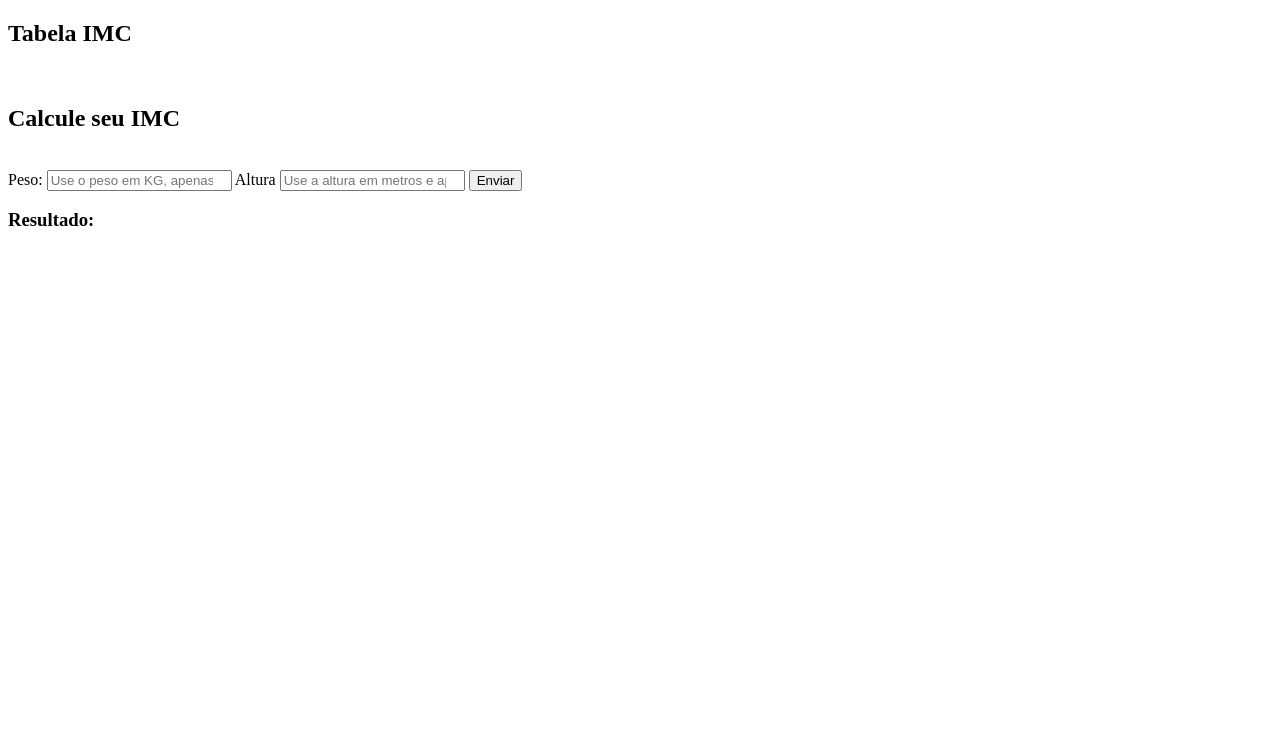
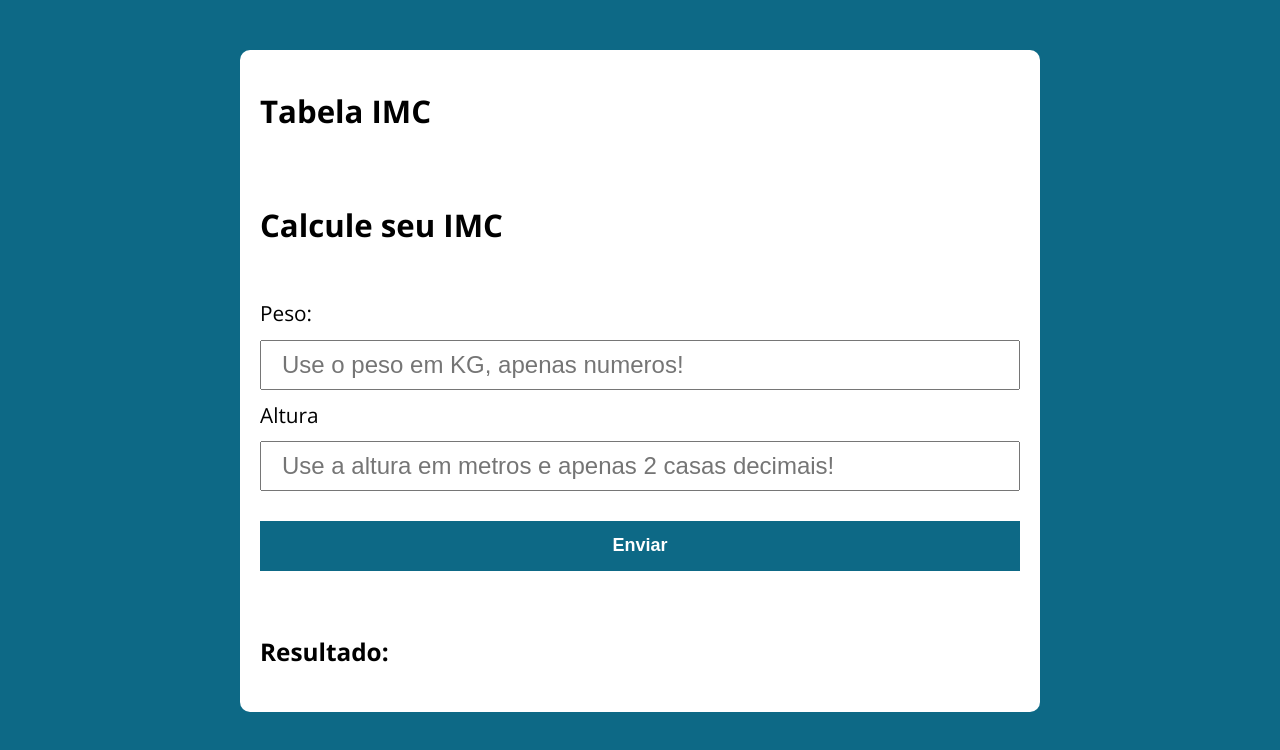
Before and after one commit to Pedrohdds/calculeseuimc, a plain HTML site: page index.html in a window 1280 px wide. Drawn offline with nearby package versions, Linux system fonts and the light colour scheme; files that its build step writes are made by us from their sources.

Commit message:
Update index.html

```diff
--- a/index.html
+++ b/index.html
@@ -6,7 +6,7 @@
     <meta http-equiv="X-UA-Compatible" content="IE=edge">
     <meta name="viewport" content="width=device-width, initial-scale=1.0">
     <title>Modelo</title>
-    <link rel="stylesheet" href=".ttps://pedrohdds.github.io/calculeseuimc/style.css">
+    <link rel="stylesheet" href="https://pedrohdds.github.io/calculeseuimc/style.css">
 </head>
 
 <body>
```
